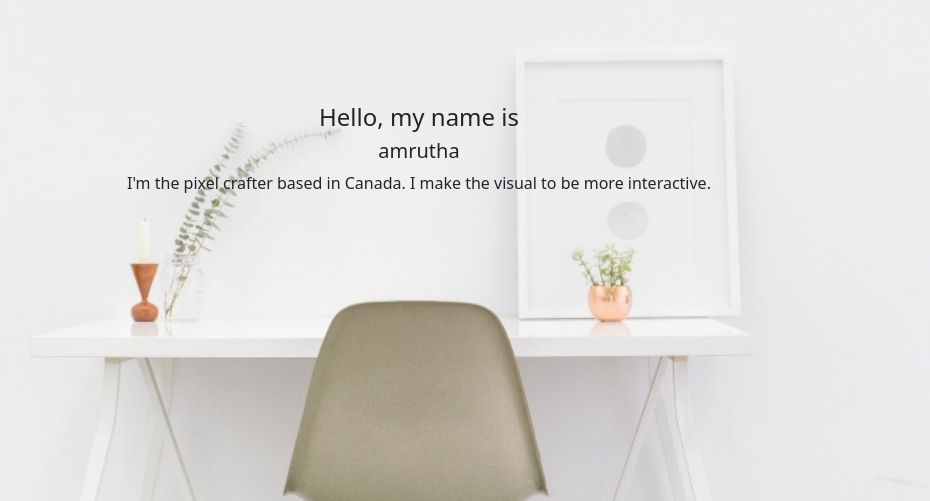
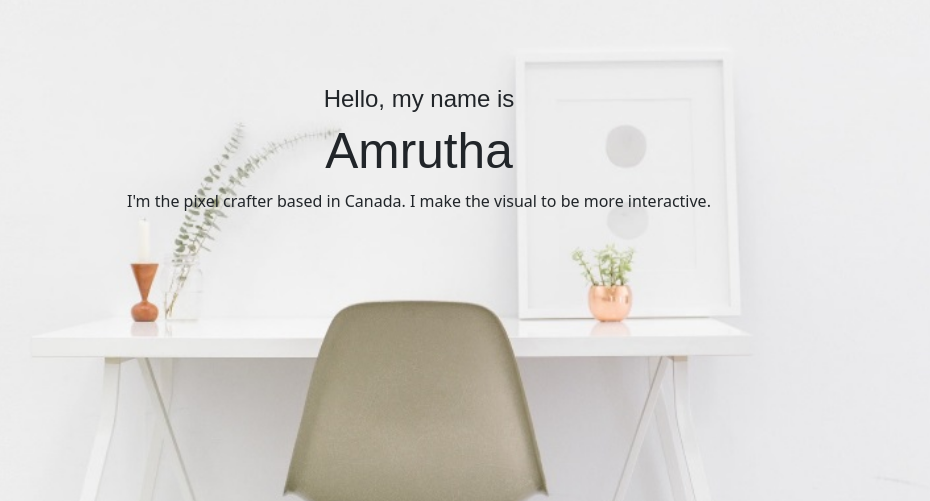
Before and after one commit to gaai20/ams, a plain HTML site: page index.html in a window 1280 px wide. Shown: the part 243-744 px from the top of the page, without its empty margins (221-1151 px from the left). Drawn offline with nearby package versions, Linux system fonts and the light colour scheme.

Commit message:
background edit

```diff
--- a/index.css
+++ b/index.css
@@ -10,10 +10,13 @@
 
 #row1{
     background: url(wallpaperbetter.com_1024x768.jpg);
-     background-size: 100% auto;
+     background-size: cover;
      height: 800px;
      background-repeat: no-repeat;
      background-position: center;
      --bs-gutter-x: 0rem;
 
 }
+.font-alt {
+    font-family: 'Sunflower', sans-serif;
+}
--- a/index.html
+++ b/index.html
@@ -10,7 +10,7 @@
     <link href="https://cdn.jsdelivr.net/npm/bootstrap@5.0.2/dist/css/bootstrap.min.css" rel="stylesheet" integrity="sha384-EVSTQN3/azprG1Anm3QDgpJLIm9Nao0Yz1ztcQTwFspd3yD65VohhpuuCOmLASjC" crossorigin="anonymous">
 </head>
 <body>
-<div id = "container"  >
+<div id = "container" >
 
   <div id="row1" class="row">
     <header>
@@ -47,12 +47,12 @@
 
       <section id="home-box">
 
-        <div class="container" >
+        <div class="container full-height" >
           <div class="full-screen align-items-center justify-content-center text-center ">
-            <div class="col col-md-12 col-lg-12">
+            <div class="col col-md-12">
               <div id="home" class="home-text-center">
                 <h4 class="font-alt">Hello, my name is</h4>
-                <h5 class="font-alt">amrutha</h5>
+                <h5 class="font-alt" style="font-size: 3.1rem;">Amrutha</h5>
                 <p>I'm the pixel crafter based in Canada. I make the visual to be more interactive.</p>
 
               </div> <!-- home-text-center -->
@@ -63,9 +63,9 @@
   </div>
         </section>
         <section>
-          <div id="wow" style="background-image: url(inceptionhouse.jpg); background-color: orchid; width: 100%; height: 400px;">
+          <!-- <div id="wow" style="background-image: url(inceptionhouse.jpg); background-color: orchid; width: 100%; height: 400px;">
             <img src="moo.jpg" alt="girl">
-          </div>
+          </div> -->
         </section>
 
     </main>
```
